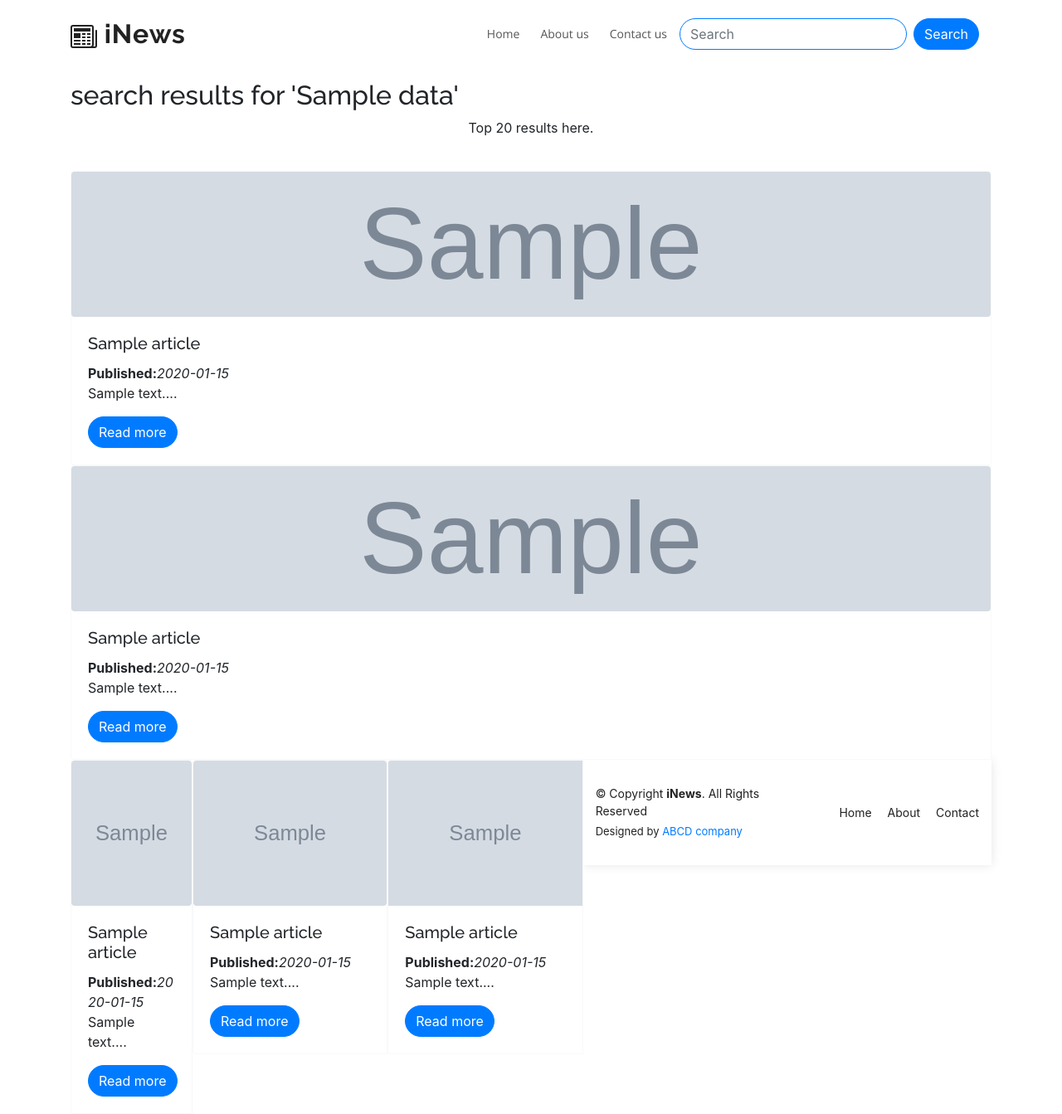
After one commit to mdakram09/ProphetNet-News-Titles-Generation, a Flask app: template templates/search.html in a window 1280 px wide. The commit adds this page. Shown: the whole page at 83% size. Run offline with Flask 2, Linux system fonts and the light colour scheme; the template is opened without the code that fills it: most values are stand-ins (such as "Sample title", 1, 10 or a date in 2020); grey boxes marked "Sample" are stand-in pictures; some libraries are stand-ins or nearby versions; some web fonts are replaced.

Commit message:
search bar succefully implemented and working fine but there is a bug in footer section for search.html

```diff
--- a/app.py
+++ b/app.py
@@ -53,6 +53,26 @@ def contactus():
 def topics():
     return render_template('topics.html')
 
+
+@app.route('/invalid')
+def invalid():
+    return "<center><h2 style='color:green;'>something went wrong..!</h2></center>"
+
+@app.route('/search', methods=['POST','GET'])
+def search():
+    if request.method =='POST':
+            data =request.form['search']
+            if not data:
+                return redirect(url_for('invalid'))
+            else:
+                url= ('https://newsapi.org/v2/everything?q='+data+'&apiKey=58f304ff540642adbe4816847fcefbc4')
+                articles = get_data(url)
+                return render_template('search.html',articles=articles,data=data)
+
+    #print(get_data(url))
+    #else:
+      #  redirect(url_for('index.html'))
+
 # @app.route('/predict', methods=['POST'])
 # def predict():
 #     try:
--- /dev/null
+++ b/templates/layoutsearch.html
@@ -0,0 +1,170 @@
+<!doctype html>
+<html lang="en">
+  <head>
+    <!-- Required meta tags -->
+    <meta charset="utf-8">
+    <meta name="viewport" content="width=device-width, initial-scale=1, shrink-to-fit=no">
+
+    <!-- Bootstrap CSS -->
+    <link rel="stylesheet" href="https://maxcdn.bootstrapcdn.com/bootstrap/4.0.0/css/bootstrap.min.css" integrity="sha384-Gn5384xqQ1aoWXA+058RXPxPg6fy4IWvTNh0E263XmFcJlSAwiGgFAW/dAiS6JXm" crossorigin="anonymous">
+    <script src='static/js/style.js'></script>
+
+    <link rel="stylesheet" style='text/css'href="{{ url_for('static', filename='static/style.css') }}" media="all">
+
+<title>Jp News</title>
+<!-- Favicons -->
+<link href="{{ url_for('static', filename='assets/img/favicon.png') }}" rel="icon">
+<link href="{{ url_for('static', filename='assets/img/apple-touch-icon.png') }}" rel="apple-touch-icon">
+
+<!-- Google Fonts -->
+<link href="https://fonts.googleapis.com/css?family=Open+Sans:300,300i,400,400i,600,600i,700,700i|Raleway:300,300i,400,400i,500,500i,600,600i,700,700i|Poppins:300,300i,400,400i,500,500i,600,600i,700,700i" rel="stylesheet">
+
+<!-- Vendor CSS Files -->
+<link href="{{ url_for('static', filename='assets/vendor/bootstrap/css/bootstrap.min.css') }}" rel="stylesheet">
+<link href="{{ url_for('static', filename='assets/vendor/icofont/icofont.min.css') }}" rel="stylesheet">
+<link href="{{ url_for('static', filename='assets/vendor/remixicon/remixicon.css') }}" rel="stylesheet">
+<link href="{{ url_for('static', filename='assets/vendor/boxicons/css/boxicons.min.css') }}" rel="stylesheet">
+<link href="{{ url_for('static', filename='assets/vendor/owl.carousel/assets/owl.carousel.min.css') }}" rel="stylesheet">
+<link href="{{ url_for('static', filename='assets/vendor/venobox/venobox.css') }}" rel="stylesheet">
+<link href="{{ url_for('static', filename='assets/vendor/aos/aos.css') }}" rel="stylesheet">
+<!-- Bootstrap CSS -->
+<link rel="stylesheet" href="https://maxcdn.bootstrapcdn.com/bootstrap/4.0.0/css/bootstrap.min.css" integrity="sha384-Gn5384xqQ1aoWXA+058RXPxPg6fy4IWvTNh0E263XmFcJlSAwiGgFAW/dAiS6JXm" crossorigin="anonymous">
+<script src='static/js/style.js'></script>
+
+<!-- Template Main CSS File -->
+<link href="{{ url_for('static', filename='assets/css/style.css') }}" rel="stylesheet">
+
+
+
+
+<script src="{{ url_for('static', filename='js/jquery-3.4.1.min.js') }}"></script>
+  <script src="{{ url_for('static', filename='js/bootstrap.min.js') }}"></script>
+  <script src="{{ url_for('static', filename='js/app.js') }}"></script>
+
+  <link href="{{ url_for('static', filename='css/bootstrap.min.css') }}" rel="stylesheet">
+  <link href="{{ url_for('static', filename='css/app.css') }}" rel="stylesheet">
+  <link href="https://fonts.googleapis.com/icon?family=Material+Icons"
+  rel="stylesheet">
+   <!-- Boxicons CSS -->
+<link href='https://unpkg.com/boxicons@2.0.7/css/boxicons.min.css' rel='stylesheet'>
+<!-- =======================================================
+* Template Name: Vesperr - v2.3.0
+* Template URL: https://bootstrapmade.com/vesperr-free-bootstrap-template/
+* Author: BootstrapMade.com
+* License: https://bootstrapmade.com/license/
+======================================================== -->
+  </head>
+  <body>
+
+<div class="container">
+
+<!-- ======= Header ======= -->
+<header id="header" class="fixed-top d-flex align-items-center">
+  <div class="container d-flex align-items-center">
+
+    <div class="logo mr-auto">
+      <h1 class="text-light"><a href="/"><svg xmlns="http://www.w3.org/2000/svg" width="32" height="32" fill="currentColor" class="bi bi-newspaper" viewBox="0 0 16 16">
+          <path d="M0 2.5A1.5 1.5 0 0 1 1.5 1h11A1.5 1.5 0 0 1 14 2.5v10.528c0 .3-.05.654-.238.972h.738a.5.5 0 0 0 .5-.5v-9a.5.5 0 0 1 1 0v9a1.5 1.5 0 0 1-1.5 1.5H1.497A1.497 1.497 0 0 1 0 13.5v-11zM12 14c.37 0 .654-.211.853-.441.092-.106.147-.279.147-.531V2.5a.5.5 0 0 0-.5-.5h-11a.5.5 0 0 0-.5.5v11c0 .278.223.5.497.5H12z"/>
+          <path d="M2 3h10v2H2V3zm0 3h4v3H2V6zm0 4h4v1H2v-1zm0 2h4v1H2v-1zm5-6h2v1H7V6zm3 0h2v1h-2V6zM7 8h2v1H7V8zm3 0h2v1h-2V8zm-3 2h2v1H7v-1zm3 0h2v1h-2v-1zm-3 2h2v1H7v-1zm3 0h2v1h-2v-1z"/>
+        </svg><span>  iNews</span></a></h1>
+      <!-- Uncomment below if you prefer to use an image logo -->
+      <!-- <a href="index.html"><img src="assets/img/logo.png" alt="" class="img-fluid"></a>-->
+    </div>
+
+    <nav class="nav-menu d-none d-lg-block">
+      <ul>
+        <li ><a href="/">Home</a></li>
+        <li><a href="/aboutus">About us</a></li>
+        <li ><a href="/contactus">Contact us </a></li>
+<li style="padding-left: 15px; padding-right:15px;">
+        <form class="form-inline" method='POST' action={{ url_for('search')}}>
+          <input class="form-control mr-sm-2 rounded-pill border border-primary" name='search' type="search" placeholder="Search" aria-label="Search">
+          <button class="btn btn-primary my-2 my-sm-0 rounded-pill" type="submit">Search</button>
+          </form>
+
+        </li>
+      </ul>
+
+
+
+
+
+    </nav><!-- .nav-menu -->
+
+
+
+  </div>
+
+</header><!-- End Header -->
+
+<br>
+<br>
+<br>
+       <br>
+{% block content %}
+
+
+{% endblock %}
+
+</div>
+</div>
+
+
+
+
+</div>
+<!-- Footer -->
+<br>
+<br>
+
+<hr>
+<div>
+  <!-- ======= Footer ======= -->
+  <footer id="footer">
+    <div class="container">
+      <div class="row d-flex align-items-center">
+        <div class="col-lg-6 text-lg-left text-center">
+          <div class="copyright">
+            &copy; Copyright <strong>iNews</strong>. All Rights Reserved
+          </div>
+          <div class="credits">
+            <!-- All the links in the footer should remain intact. -->
+            <!-- You can delete the links only if you purchased the pro version. -->
+            <!-- Licensing information: https://bootstrapmade.com/license/ -->
+            <!-- Purchase the pro version with working PHP/AJAX contact form: https://bootstrapmade.com/vesperr-free-bootstrap-template/ -->
+            Designed by <a href="#">ABCD company</a>
+          </div>
+        </div>
+        <div class="col-lg-6">
+          <nav class="footer-links text-lg-right text-center pt-2 pt-lg-0">
+            <a href="/" class="scrollto">Home</a>
+            <a href="/aboutus" class="scrollto">About</a>
+            <a href="/contactus" class="scrollto">Contact</a>
+
+          </nav>
+        </div>
+      </div>
+    </div>
+  </footer><!-- End Footer -->
+</div>
+  <a href="#" class="back-to-top"><i class="icofont-simple-up"></i></a>
+
+  <!-- Vendor JS Files -->
+  <script src="{{ url_for('static', filename='assets/vendor/jquery/jquery.min.js') }}"></script>
+  <script src="{{ url_for('static', filename='assets/vendor/bootstrap/js/bootstrap.bundle.min.js') }}"></script>
+  <script src="{{ url_for('static', filename='assets/vendor/jquery.easing/jquery.easing.min.js') }}"></script>
+  <script src="{{ url_for('static', filename='assets/vendor/php-email-form/validate.js') }}"></script>
+  <script src="{{ url_for('static', filename='assets/vendor/waypoints/jquery.waypoints.min.js') }}"></script>
+  <script src="{{ url_for('static', filename='assets/vendor/counterup/counterup.min.js') }}"></script>
+  <script src="{{ url_for('static', filename='assets/vendor/owl.carousel/owl.carousel.min.js') }}"></script>
+  <script src="{{ url_for('static', filename='assets/vendor/isotope-layout/isotope.pkgd.min.js') }}"></script>
+  <script src="{{ url_for('static', filename='assets/vendor/venobox/venobox.min.js') }}"></script>
+  <script src="{{ url_for('static', filename='assets/vendor/aos/aos.js') }}"></script>
+
+  <!-- Template Main JS File -->
+  <script src="{{ url_for('static', filename='assets/js/main.js') }}"></script>
+    <!-- Optional JavaScript -->
+    <!-- jQuery first, then Popper.js, then Bootstrap JS -->
+
+  </body>
+</html>
--- /dev/null
+++ b/templates/search.html
@@ -0,0 +1,85 @@
+{% extends "layoutsearch.html" %}
+
+{% block  content %}
+
+
+  <div data-aos="fade-up">
+    <h2>search results for '{{ data }}'</h2>
+    <center>
+      <p>Top 20 results here.</p>
+    </center>
+  </div>
+  <br>
+<div class="card-group">
+{% set c=0 %}
+{% for i in articles[:4] %}
+<div class="card border border-light">
+  <img class="card-img-top rounded" src="{{i['urlToImage']}}" height=175px alt="Card image cap">
+  <div class="card-body">
+    <h5 class="card-title">{{ i['title'] }}</h5>
+    <span><b>Published:</b><i>{{i['publishedAt'][:10]}}</i></span>
+    <p class="card-text">{{ i['description'][:120] }}... </p>
+    <a href="{{i['url']}}" class="btn btn-primary rounded-pill">Read more</a>
+  </div>
+</div>
+
+{% endfor %}
+</div>
+
+<div class="card-group">
+{% for i in articles[4:8] %}
+<div class="card border border-light">
+  <img class="card-img-top rounded" src="{{i['urlToImage']}}" height=175px alt="Card image cap">
+  <div class="card-body">
+    <h5 class="card-title">{{ i['title'] }}</h5>
+    <span><b>Published:</b><i>{{i['publishedAt'][:10]}}</i></span>
+    <p class="card-text">{{ i['description'][:120] }}... </p>
+    <a href="{{i['url']}}" class="btn btn-primary rounded-pill">Read more</a>
+  </div>
+</div>
+{% endfor %}
+<div>
+
+<div class="card-group">
+{% for i in articles[8:12] %}
+<div class="card border border-light">
+  <img class="card-img-top rounded" src="{{i['urlToImage']}}" height=175px alt="Card image cap">
+  <div class="card-body">
+    <h5 class="card-title">{{ i['title'] }}</h5>
+    <span><b>Published:</b><i>{{i['publishedAt'][:10]}}</i></span>
+    <p class="card-text">{{ i['description'][:120] }}... </p>
+    <a href="{{i['url']}}" class="btn btn-primary rounded-pill">Read more</a>
+  </div>
+</div>
+{% endfor %}
+<div>
+
+<div class="card-group">
+{% for i in articles[12:16] %}
+<div class="card border border-light">
+  <img class="card-img-top rounded" src="{{i['urlToImage']}}" height=175px alt="Card image cap">
+  <div class="card-body">
+    <h5 class="card-title">{{ i['title'] }}</h5>
+    <span><b>Published:</b><i>{{i['publishedAt'][:10]}}</i></span>
+    <p class="card-text">{{ i['description'][:120] }}... </p>
+    <a href="{{i['url']}}" class="btn btn-primary rounded-pill">Read more</a>
+  </div>
+</div>
+{% endfor %}
+<div>
+
+<div class="card-group">
+{% for i in articles[16:20] %}
+<div class="card border border-light">
+  <img class="card-img-top rounded-10" src="{{i['urlToImage']}}" height=175px alt="Card image cap">
+  <div class="card-body">
+    <h5 class="card-title">{{ i['title'] }}</h5>
+    <span><b>Published:</b><i>{{i['publishedAt'][:10]}}</i></span>
+    <p class="card-text">{{ i['description'][:120] }}... </p>
+    <a href="{{i['url']}}" class="btn btn-primary rounded-pill">Read more</a>
+  </div>
+</div>
+{% endfor %}
+<div>
+
+{% endblock  %}}
```
Also changed, not shown: templates/index.html (+5 -4 lines), templates/layout.html (+29 -11 lines).
